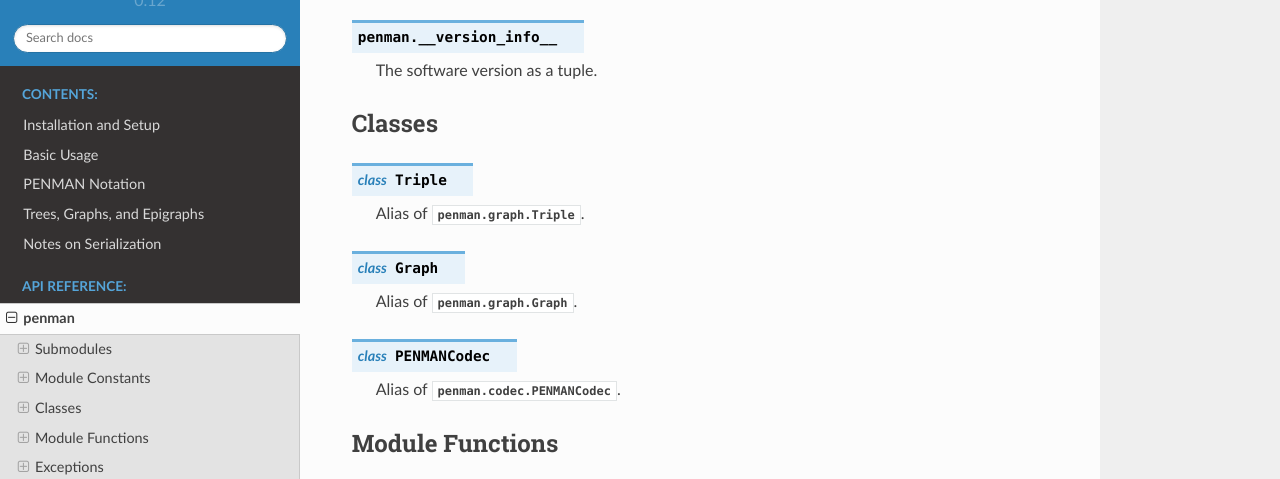
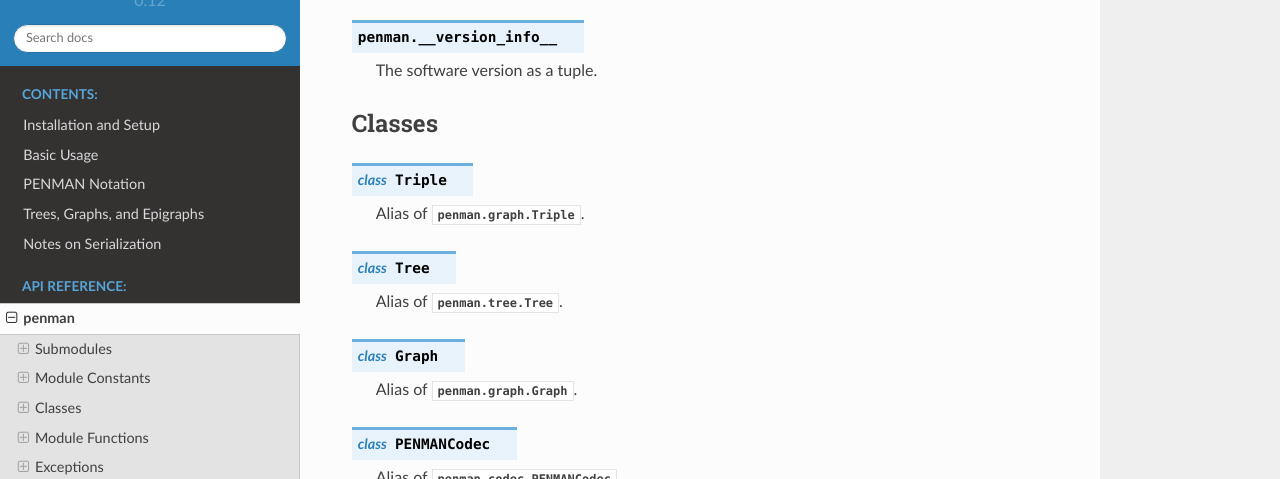
Before and after one commit to goodmami/penman, a Sphinx documentation site: the page built from docs/api/penman.rst, in a window 1280 px wide and 900 px high, scrolled down 1094 px, cut to the strip 0-479 px from the top of the window. Built offline with Sphinx 7.4.7 and the Read the Docs theme 2.0.0, drawn with Linux system fonts in a browser that asks for light colours.

Commit message:
Make Tree available at the top-level module

```diff
--- a/docs/api/penman.rst
+++ b/docs/api/penman.rst
@@ -59,6 +59,10 @@ Classes
 
    Alias of :exc:`penman.graph.Triple`.
 
+.. class:: Tree
+
+   Alias of :exc:`penman.tree.Tree`.
+
 .. class:: Graph
 
    Alias of :exc:`penman.graph.Graph`.
--- a/penman/__init__.py
+++ b/penman/__init__.py
@@ -11,6 +11,7 @@ __all__ = [
     '__version_info__',
     'PenmanError',
     'DecodeError',
+    'Tree',
     'Triple',
     'Graph',
     'PENMANCodec',
@@ -36,6 +37,7 @@ from penman.exceptions import (
     PenmanError,
     DecodeError,
 )
+from penman.tree import Tree
 from penman.graph import (
     Triple,
     Graph,
```
Also changed, not shown: CHANGELOG.md (+2 -0 lines).
